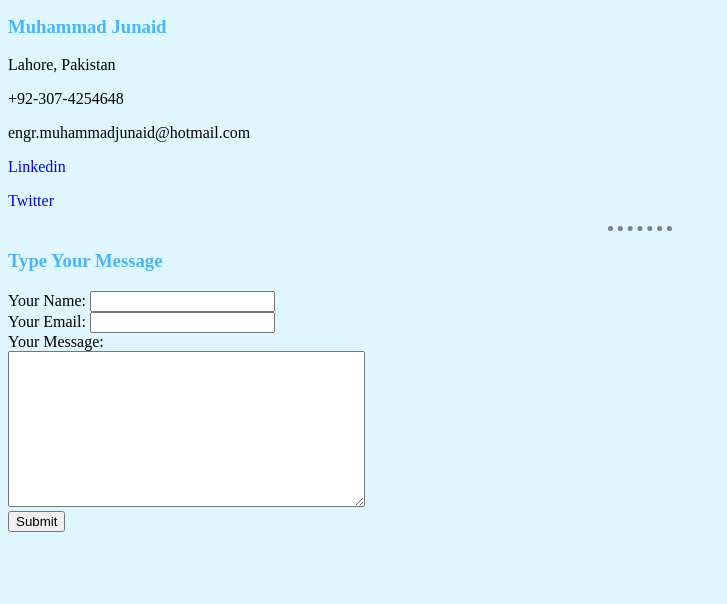
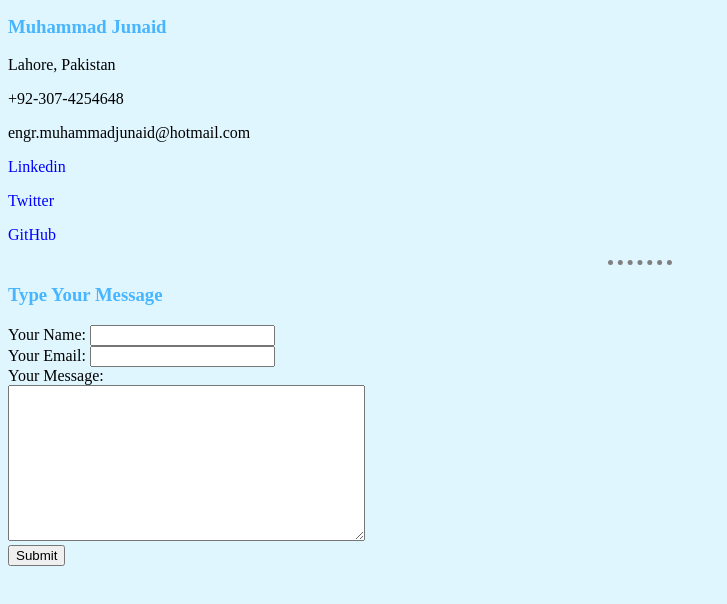
Before and after one commit to iamjunaidjutt/old_cv, a plain HTML site: page ContactMe.html in a window 1280 px wide. Shown: the part 88-692 px from the top of the page, without its empty margins (0-727 px from the left). Drawn offline with Linux system fonts and the light colour scheme.

Commit message:
Add favicon icon in title or add github link

```diff
--- a/ContactMe.html
+++ b/ContactMe.html
@@ -5,6 +5,7 @@
 		<meta http-equiv="X-UA-Compatible" content="IE=edge" />
 		<meta name="viewport" content="width=device-width, initial-scale=1.0" />
 		<link rel="stylesheet" href="style.css" />
+		<link rel="icon" href="favicon.ico?v=2" />
 		<title>Contact Me</title>
 	</head>
 	<body>
@@ -21,6 +22,9 @@
 		</p>
 		<p>
 			<a href="https://www.twitter.com/iamjunaidjutt_">Twitter</a>
+		</p>
+		<p>
+			<a href="https://github.com/iamjunaidjutt">GitHub</a>
 		</p>
 		<hr />
 		<h3>Type Your Message</h3>
```
